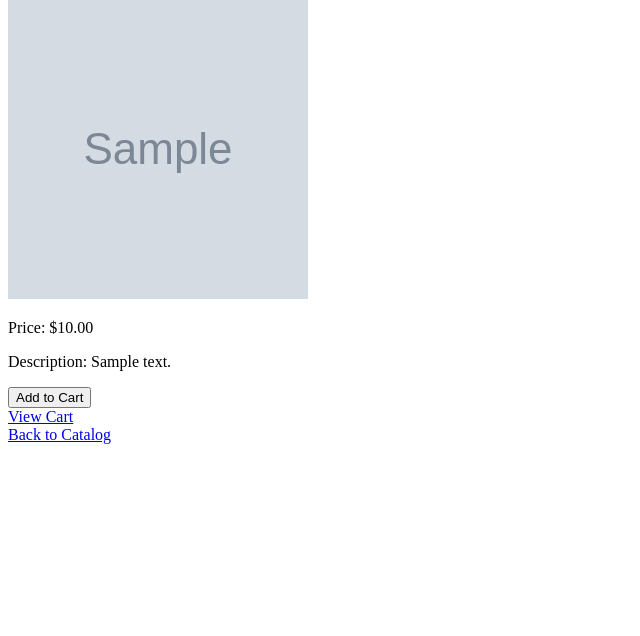
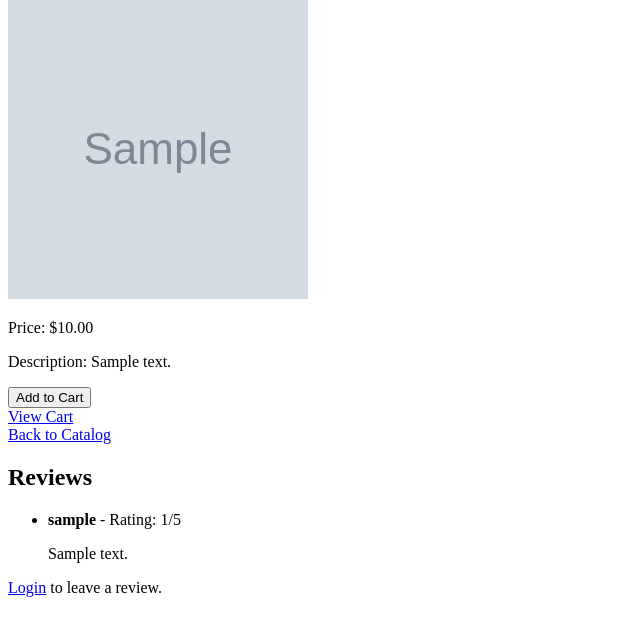
Before and after one commit to Nerrub/shop, a Django app: page /cart/product/1/ in a window 1280 px wide. Shown: the part 81-717 px from the top of the page, without its empty margins (0-640 px from the left). Run offline with Django 5.2, Linux system fonts and the light colour scheme; tables that the repository leaves empty hold one stand-in row (values such as "Sample post"); grey boxes marked "Sample" are stand-in pictures.

Commit message:
добавил рейтинг и отзывы

```diff
--- a/flower_shop/cart/models.py
+++ b/flower_shop/cart/models.py
@@ -44,3 +44,13 @@ class Order(models.Model):
 
     def __str__(self):
         return f"Order #{self.id} - {self.status}"
+
+class Review(models.Model):
+    product = models.ForeignKey(Product, on_delete=models.CASCADE, related_name='reviews')
+    user = models.ForeignKey(User, on_delete=models.CASCADE)
+    rating = models.PositiveSmallIntegerField(choices=[(i, str(i)) for i in range(1, 6)])
+    comment = models.TextField()
+    created_at = models.DateTimeField(auto_now_add=True)
+
+    def __str__(self):
+        return f"Review for {self.product.name} by {self.user.username}"
--- a/flower_shop/cart/urls.py
+++ b/flower_shop/cart/urls.py
@@ -17,6 +17,7 @@ urlpatterns = [
     path('order-success/', views.order_success_view, name='order_success'),
     path('order-history/', order_history_view, name='order_history'),
     path('reorder/<int:order_id>/', views.reorder_view, name='reorder'),
+    path('product/<int:product_id>/review/', views.add_review, name='add_review'),
 ]
 
 
--- a/flower_shop/cart/views.py
+++ b/flower_shop/cart/views.py
@@ -4,6 +4,10 @@ from .cart import Cart
 from .models import Product
 from .forms import OrderForm
 from .models import Order
+from .models import Product, Review
+from .forms import ReviewForm
+from django.contrib.auth.decorators import login_required
+
 
 def cart_add(request, product_id):
     cart = Cart(request)
@@ -74,3 +78,17 @@ def reorder_view(request, order_id):
     # Логика для повторного добавления продуктов из заказа в корзину
 
     return redirect('cart:checkout')
+
+def add_review(request, product_id):
+    product = get_object_or_404(Product, id=product_id)
+    if request.method == 'POST':
+        form = ReviewForm(request.POST)
+        if form.is_valid():
+            review = form.save(commit=False)
+            review.product = product
+            review.user = request.user
+            review.save()
+            return redirect('cart:product_detail', product_id=product.id)
+    else:
+        form = ReviewForm()
+    return render(request, 'cart/add_review.html', {'form': form, 'product': product})
--- a/flower_shop/templates/cart/product_detail.html
+++ b/flower_shop/templates/cart/product_detail.html
@@ -19,5 +19,43 @@
     <a href="{% url 'cart:cart_detail' %}">View Cart</a>
 
     <br><a href="{% url 'cart:catalog' %}">Back to Catalog</a>
+
+    <!-- Раздел отзывов -->
+    <h2>Reviews</h2>
+    {% if product.reviews.all %}
+        <ul>
+            {% for review in product.reviews.all %}
+                <li>
+                    <strong>{{ review.user.username }}</strong> - Rating: {{ review.rating }}/5
+                    <p>{{ review.comment }}</p>
+                </li>
+            {% endfor %}
+        </ul>
+    {% else %}
+        <p>No reviews yet. Be the first to review this product!</p>
+    {% endif %}
+
+    <!-- Форма добавления отзыва -->
+    {% if user.is_authenticated %}
+        <h3>Leave a Review</h3>
+        <form action="{% url 'cart:add_review' product.id %}" method="post">
+            {% csrf_token %}
+            <label for="rating">Rating (1-5):</label>
+            <select name="rating" id="rating" required>
+                <option value="1">1</option>
+                <option value="2">2</option>
+                <option value="3">3</option>
+                <option value="4">4</option>
+                <option value="5">5</option>
+            </select>
+            <br>
+            <label for="comment">Comment:</label><br>
+            <textarea name="comment" id="comment" rows="4" cols="50" required></textarea>
+            <br>
+            <button type="submit">Submit Review</button>
+        </form>
+    {% else %}
+        <p><a href="{% url 'accounts:login' %}">Login</a> to leave a review.</p>
+    {% endif %}
 </body>
 </html>
```
Also changed, not shown: flower_shop/cart/forms.py (+10 -0 lines), flower_shop/templates/cart/add_review.html (added, +15 -0 lines), flower_shop/cart/migrations/0007_review.py (added).
